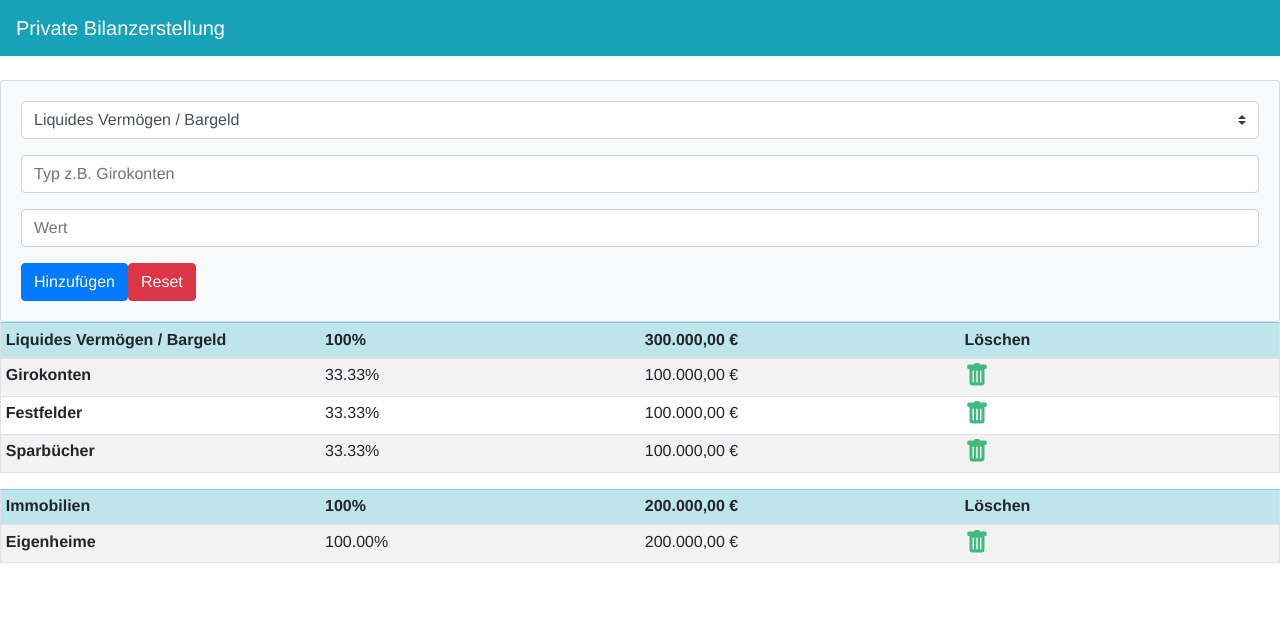
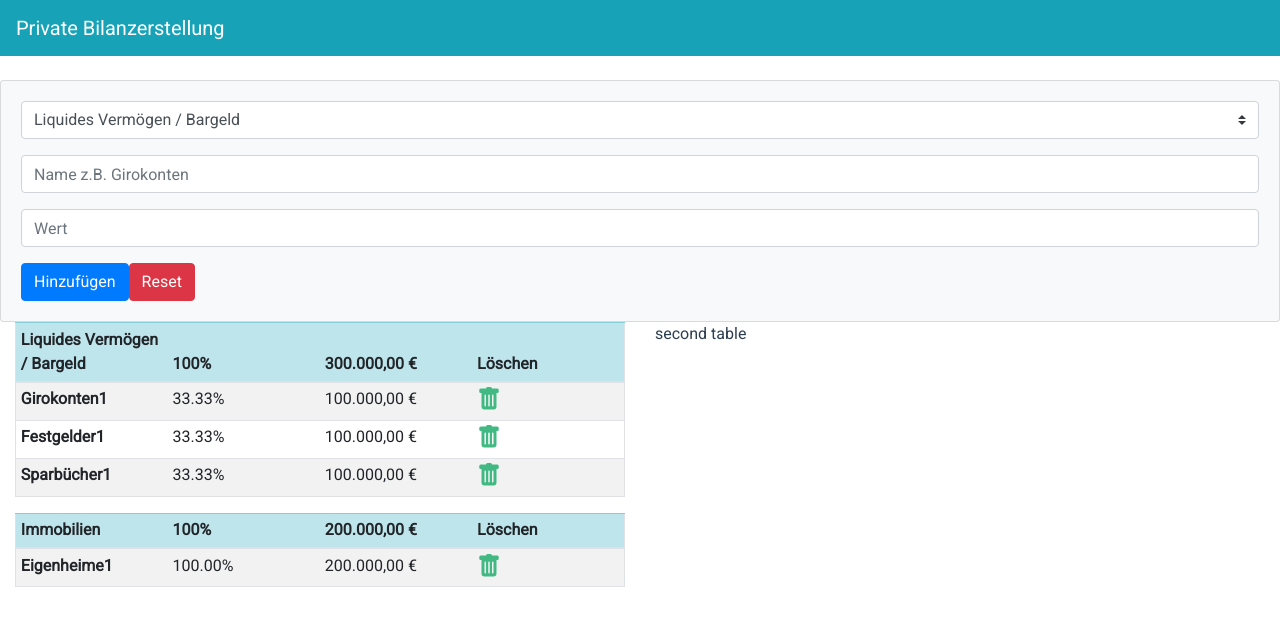
Before and after one commit to afshad1/pbs, a Vue app: page / in a window 1280 px wide. Shown: the top 626 px of the page. Built offline with nearby package versions, Linux system fonts and the light colour scheme.

Commit message:
added custom font and changed variable type to name

```diff
--- a/src/App.vue
+++ b/src/App.vue
@@ -34,8 +34,10 @@ export default {
 </script>
 
 <style>
+@import url('https://fonts.googleapis.com/css2?family=Roboto&display=swap');
+
 #app {
-  font-family: Avenir, Helvetica, Arial, sans-serif;
+  font-family: Roboto, Helvetica, Arial, sans-serif;
   -webkit-font-smoothing: antialiased;
   -moz-osx-font-smoothing: grayscale;
   /* text-align: center; */
--- a/src/components/PBSForm.vue
+++ b/src/components/PBSForm.vue
@@ -15,9 +15,9 @@
         <b-form-input
           id="input-2"
           type="text"
-          v-model="form.type"
+          v-model="form.name"
           required
-          placeholder="Typ z.B. Girokonten"
+          placeholder="Name z.B. Girokonten"
         ></b-form-input>
       </b-form-group>
 
@@ -46,7 +46,7 @@ export default {
     return {
       form: {
         aktiva_kat: 'liq',
-        type: '',
+        name: '',
         value: '',
       },
       aktiva_kats: [
@@ -67,7 +67,7 @@ export default {
       evt.preventDefault();
       // Reset our form values
       this.form.aktiva_kat = 'liq';
-      this.form.type = '';
+      this.form.name = '';
       this.form.value = '';
       // Trick to reset/clear native browser form validation state
       this.show = false;
@@ -79,14 +79,14 @@ export default {
       const newEntry = {
         id: uuidv4(),
         kat: this.form.aktiva_kat,
-        type: this.form.type,
+        name: this.form.name,
         value: this.form.value,
       };
       return newEntry;
     },
     clearForm() {
       this.form.aktiva_kat = 'liq';
-      this.form.type = '';
+      this.form.name = '';
       this.form.value = '';
     },
   },
--- a/src/components/PBSTable.vue
+++ b/src/components/PBSTable.vue
@@ -1,5 +1,8 @@
 <template>
   <div>
+    <b-container fluid class="example">
+      <b-row>
+        <b-col>
     <!-- ForEach item in select input create a new table -->
     <div v-for="v in aktiva_kats" :key="v.value">
       <b-table
@@ -11,8 +14,8 @@
       head-row-variant="info"
       >
 
-      <!-- Display name Type in header -->
-      <template v-slot:head(type)>
+      <!-- Display Type as Name in header -->
+      <template v-slot:head(name)>
         {{ v.text }}
       </template>
 
@@ -27,7 +30,7 @@
       </template>
 
       <!-- Show Type in Bold in cells -->
-      <template v-slot:cell(type)="data">
+      <template v-slot:cell(name)="data">
         <b>{{ data.value }}</b>
       </template>
 
@@ -42,6 +45,10 @@
 
       </b-table>
     </div>
+        </b-col>
+        <b-col>second table</b-col>
+      </b-row>
+    </b-container>
   </div>
 </template>
 
@@ -67,7 +74,7 @@ export default {
         { text: 'Immobilien', value: 'immo' },
       ],
       fields: [
-        { key: 'type', label: 'Type' },
+        { key: 'name', label: 'Name' },
         {
           key: 'percent',
           label: '100%',
@@ -92,25 +99,25 @@ export default {
         {
           id: uuidv4(),
           kat: 'liq',
-          type: 'Girokonten',
+          name: 'Girokonten1',
           value: '100000',
         },
         {
           id: uuidv4(),
           kat: 'liq',
-          type: 'Festfelder',
+          name: 'Festgelder1',
           value: '100000',
         },
         {
           id: uuidv4(),
           kat: 'liq',
-          type: 'Sparbücher',
+          name: 'Sparbücher1',
           value: '100000',
         },
         {
           id: uuidv4(),
           kat: 'immo',
-          type: 'Eigenheime',
+          name: 'Eigenheime1',
           value: '200000',
         },
       ],
--- a/src/main.js
+++ b/src/main.js
@@ -1,7 +1,6 @@
 import Vue from 'vue';
 import Router from 'vue-router';
 import { BootstrapVue, IconsPlugin } from 'bootstrap-vue';
-// import { v4 as uuidv4 } from 'uuid';
 import App from './App.vue';
 import 'bootstrap/dist/css/bootstrap.css';
 import 'bootstrap-vue/dist/bootstrap-vue.css';
```
